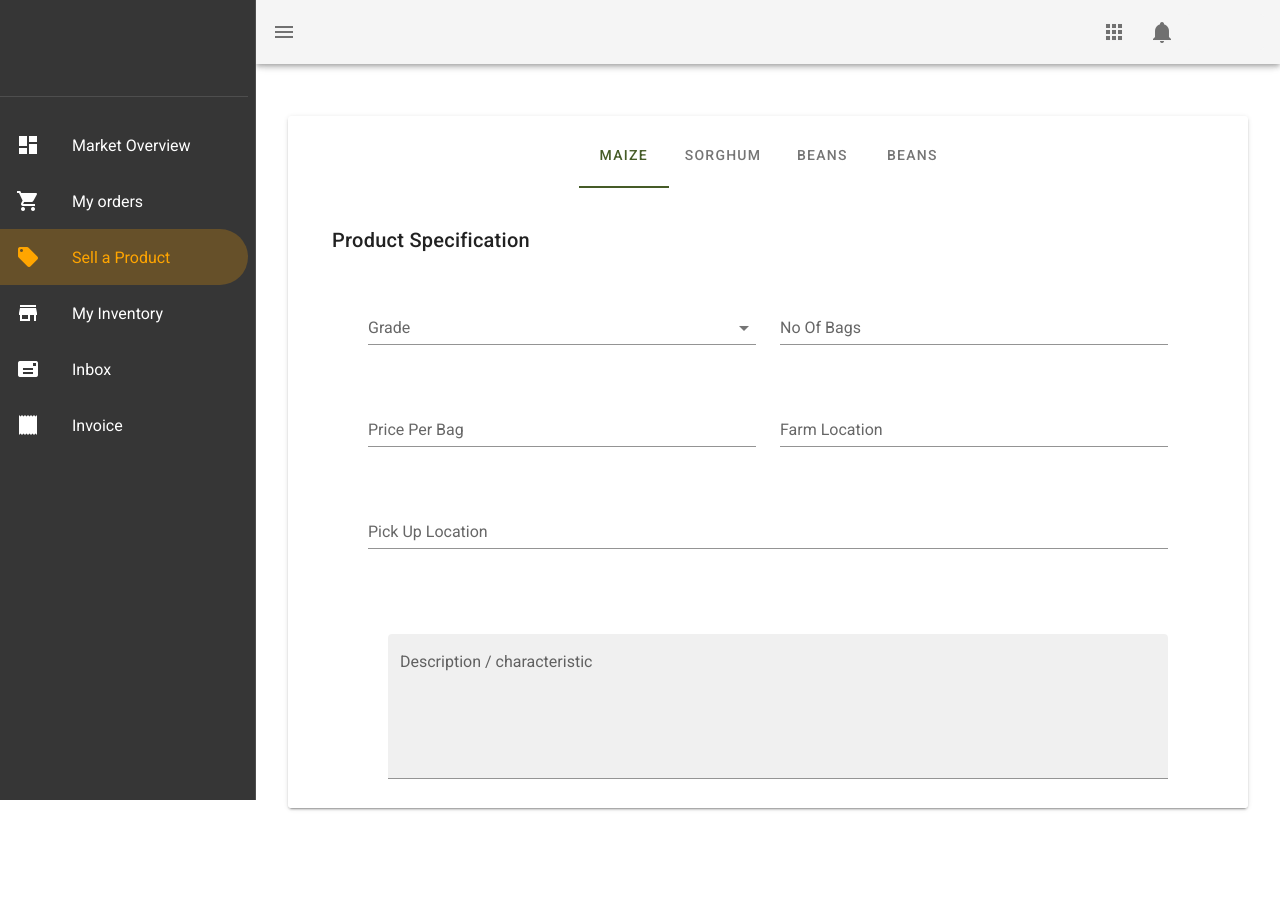
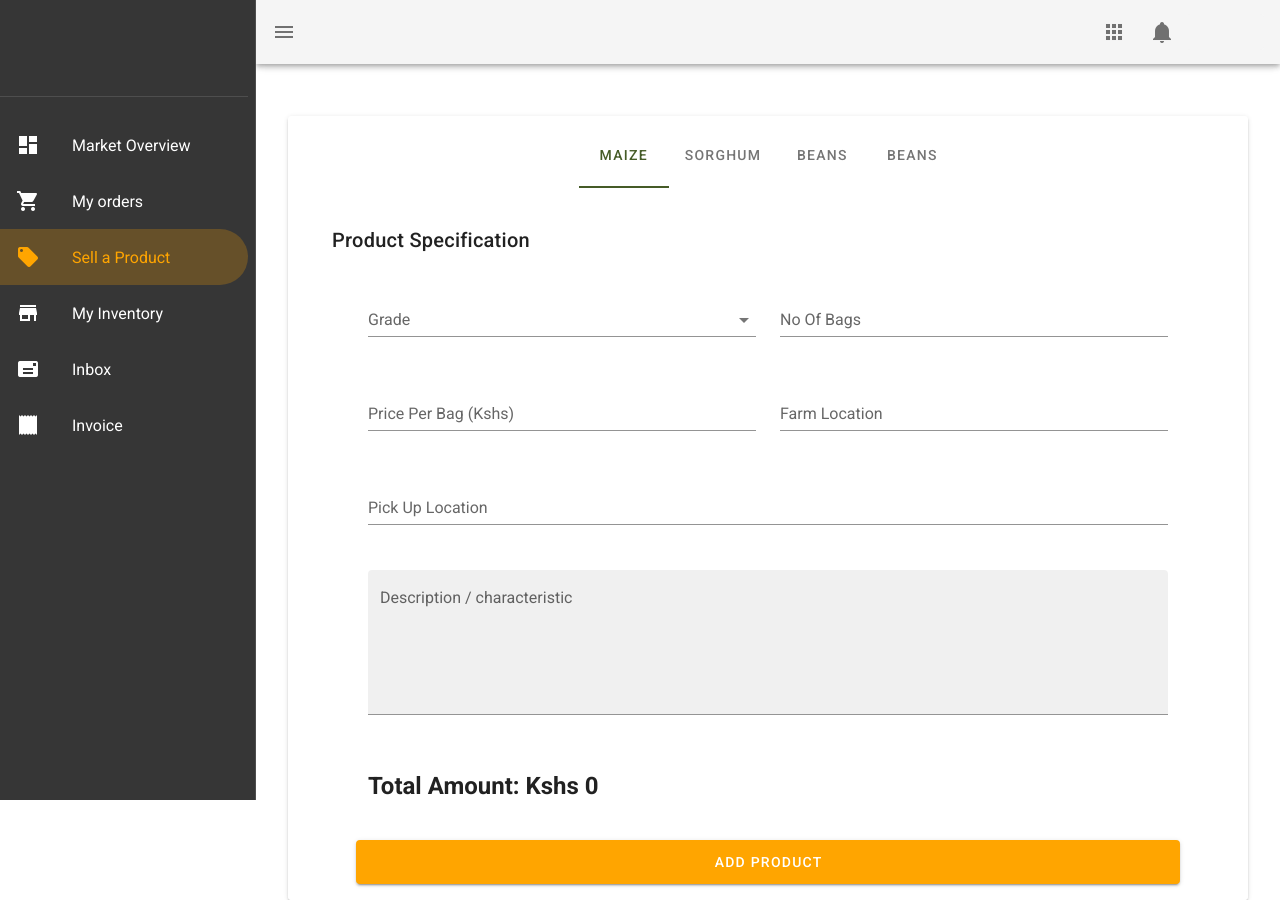
Before and after one commit to peterchege/armu, a Vue app: page /create/product in a window 1280 px wide. Before the commit the page ends 808 px from the top, so only its background shows below. Built offline with nearby package versions, Linux system fonts and the light colour scheme; what vue-axios-cors would draw is missing.

Commit message:
done with calculation

```diff
--- a/src/components/sellProduct/product.vue
+++ b/src/components/sellProduct/product.vue
@@ -44,15 +44,15 @@
                 <v-col cols="12" md="6">
                     <v-select
                       :items="items"
-                      class="mt-3"
                       label="Grade"
+                      v-model="grade"
                     ></v-select>
                 </v-col>
 
                  <v-col cols="12" md="6">
                     <v-text-field
+                        type="number"
                         v-model="noOfBags"
-                         class="mt-3"
                         :rules="nameRules"
                         label="No Of Bags"
                         required
@@ -61,10 +61,10 @@
 
                   <v-col cols="12" md="6">
                     <v-text-field
+                        type="number"
                         v-model="pricePerBag"
-                         class="mt-3"
                         :rules="nameRules"
-                        label="Price Per Bag"
+                        label="Price Per Bag (Kshs)"
                         required
                     ></v-text-field>
                   </v-col>
@@ -72,33 +72,42 @@
                   <v-col cols="12" md="6">
                     <v-text-field
                         v-model="farmLocation"
-                         class="mt-3"
                         :rules="nameRules"
                         label="Farm Location"
                         required
+
                     ></v-text-field>
                   </v-col>
 
                    <v-col cols="12" md="12">
                     <v-text-field
                         v-model="farmLocation"
-                         class="mt-3"
                         :rules="nameRules"
                         label="Pick Up Location"
                         required
+
                     ></v-text-field>
                   </v-col>
 
                 <v-col cols="12" md="12">
                     <v-textarea
-                        class="mt-10 ml-5"
-                        name="input1"
                         filled
+                        v-model="description"
                         label="Description / characteristic"
                         auto-grow
-                        value=""
                         ></v-textarea>
                 </v-col>
+
+                <v-col cols="12" md="12">
+                  <h2 class="pb-4" color="primary">Total Amount: Kshs {{ totalAmount }}</h2>
+                </v-col>
+
+                 <v-btn
+                    large
+                    block
+                    class="mt-2 mb-7 secondary">
+                  ADD PRODUCT
+                </v-btn>
             </v-row>
 
         </v-card>
@@ -112,9 +121,19 @@
     data () {
       return {
         tab: null,
+        grade:'',
+        noOfBags:'',
+        pricePerBag:'',
+        farmLocation:'',
+        description:'',
         items: ['A', 'B'],
-        // text: 'Lorem ipsum dolor sit amet, consectetur adipiscing elit, sed do eiusmod tempor incididunt ut labore et dolore magna aliqua. Ut enim ad minim veniam, quis nostrud exercitation ullamco laboris nisi ut aliquip ex ea commodo consequat.',
       }
     },
+
+    computed:{
+       totalAmount (){
+         return this.noOfBags * this.pricePerBag
+         }
+    }
   }
 </script>
```
